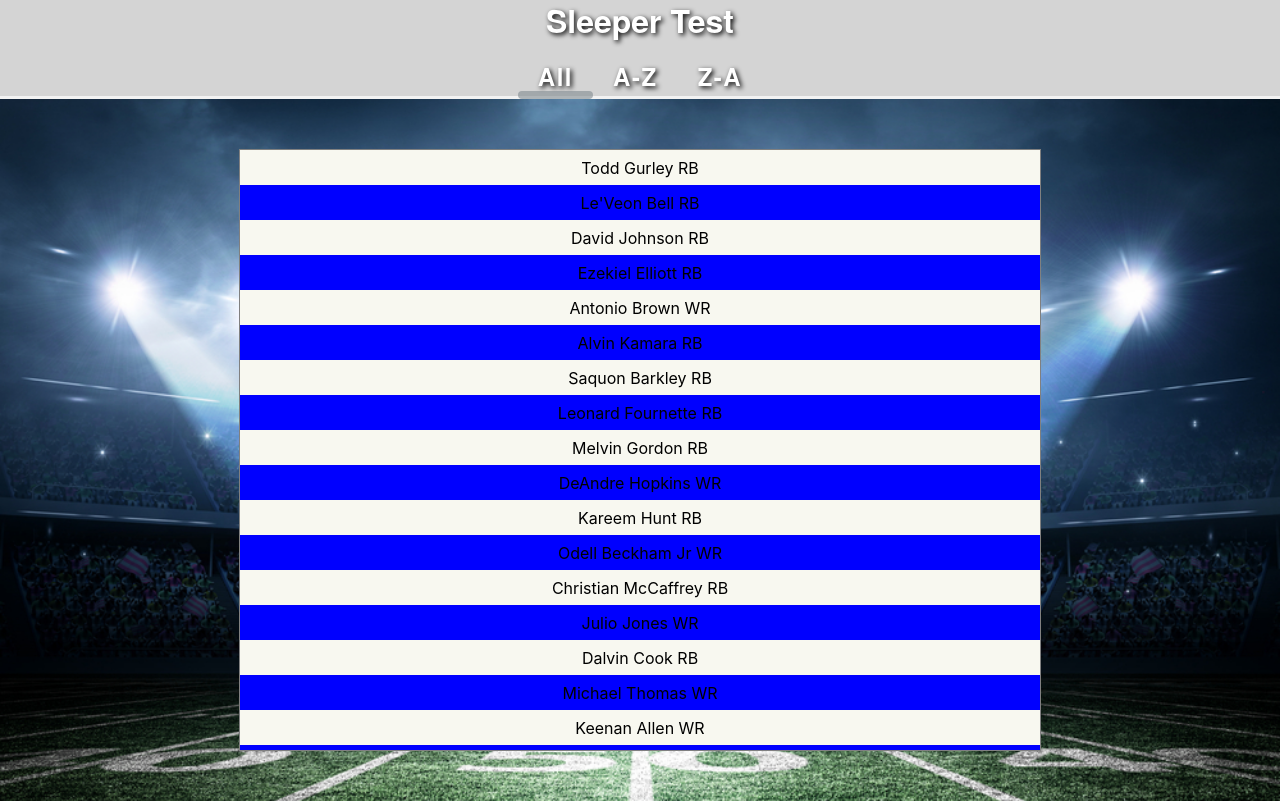
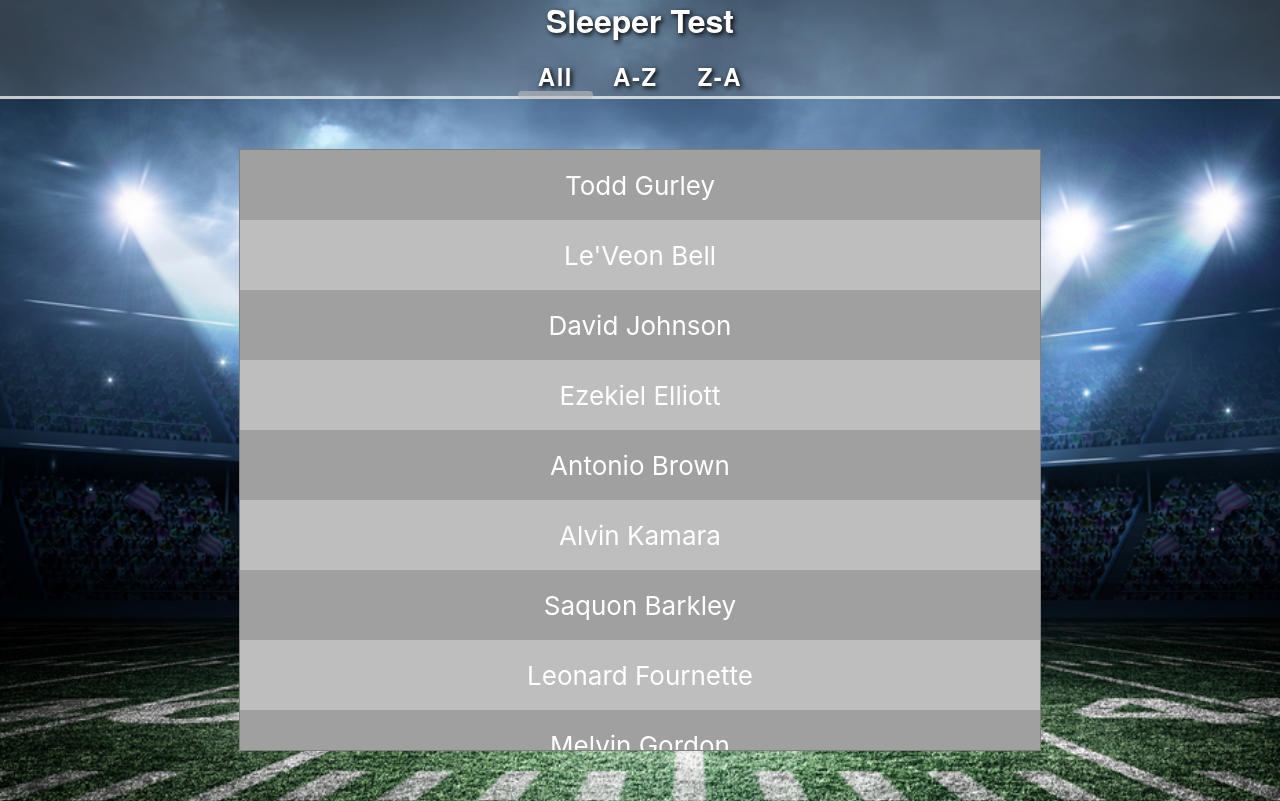
Before and after one commit to mehsieh89/sleeper, a React (Create React App) app: page / in a window 1280 px wide. Built offline with nearby package versions, Linux system fonts and the light colour scheme.

Commit message:
adjusted styling for player names

```diff
--- a/src/App.css
+++ b/src/App.css
@@ -9,30 +9,35 @@ html {
 
 .ListItemEven,
 .ListItemOdd {
+  color: white;
+  font-size: 26px;
   display: flex;
   align-items: center;
   justify-content: center;
 }
 
 .ListItemEven {
-  background-color: #f8f8f0;
+  background-color: #A0A0A0;
 }
 
 .ListItemOdd {
-  background-color: blue;
+  background-color: #BEBEBE;
+}
+
+.AppContainer {
+  background-image: url("./footBallField.jpg");
+  background-size: cover;
 }
 
 .container {
   height: 87.7vh;
   display: flex;
-  background-image: url("./footBallField.jpg");
-  background-size: cover;
   justify-content: center;
 }
 
 .App-header {
   font-family: "HelveticaNeue";
-  background-color: rgba(112, 112, 112, 0.3);
+  background-color: rgba(136, 136, 136, 0.3);
   height: 12vh;
   position: relative;
   color: white;
@@ -61,7 +66,7 @@ h1 {
 }
 
 #colorBar {
-  background-color: #818b91;
+  background-color: #BEBEBE;
   padding: 4px 0;
   position: absolute;
   opacity: 0.6;
@@ -81,5 +86,5 @@ h1 {
 
 .sortBtn:hover {
   opacity: 0.6;
-  color: #818b91;
+  color: #BEBEBE;
 }
--- a/src/App.js
+++ b/src/App.js
@@ -37,7 +37,7 @@ class App extends Component {
 
   render() {
     return (
-      <div>
+      <div className="AppContainer">
         <Header
           sortState={this.state.sortState}
           changeSort={this.changeSort}
--- a/src/components/scrollContainer.js
+++ b/src/components/scrollContainer.js
@@ -10,7 +10,7 @@ class ScrollContainer extends Component {
     let player = this.props.rendered[index].player;
     return (
       <div className={index % 2 ? 'ListItemOdd' : 'ListItemEven'} style={style}>
-        <p>{player.first_name} {player.last_name} {player.position}</p>
+        <p>{player.first_name} {player.last_name}</p>
       </div>
     )
   };
@@ -21,7 +21,7 @@ class ScrollContainer extends Component {
         className="list"
         height={600}
         itemCount={this.props.rendered.length}
-        itemSize={35}
+        itemSize={70}
         width={800}
       >
         {this.row}
```
